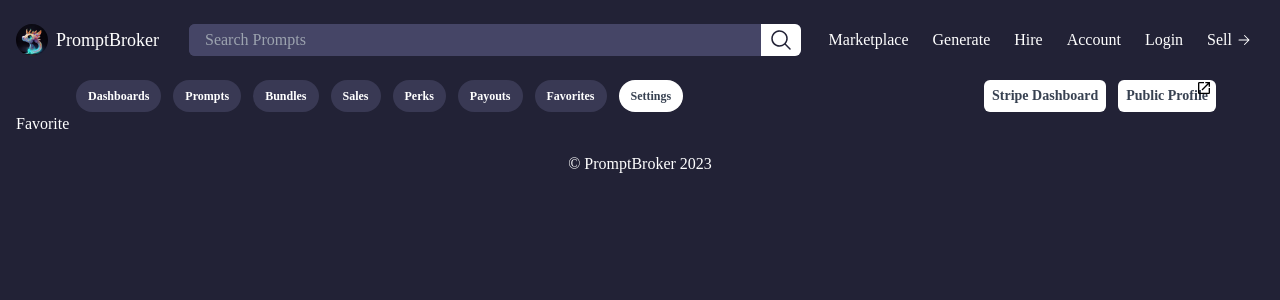
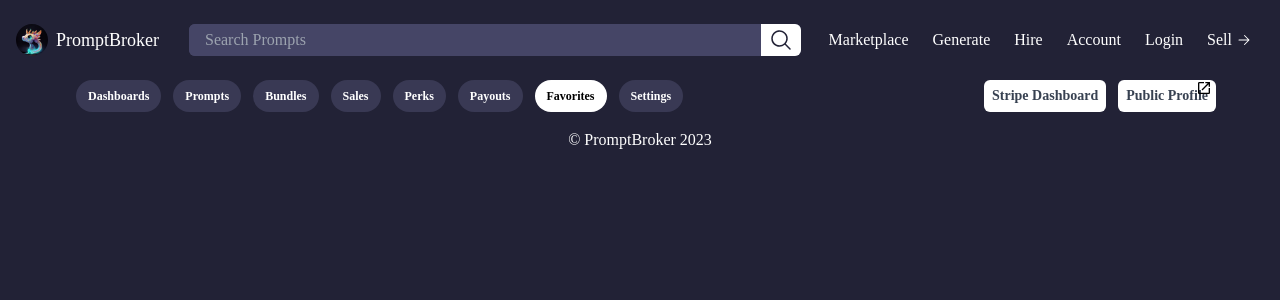
Before and after one commit to aminblm/promptbroker-boilerplate, a Next.js app: page /account/favorites in a window 1280 px wide. Shown: the top 300 px of the page. Built offline with nearby package versions, Linux system fonts and the light colour scheme; a web font is replaced by a local one.

Commit message:
added dynamic navigation

```diff
--- a/src/app/account/buttons.tsx
+++ b/src/app/account/buttons.tsx
@@ -1,35 +1,93 @@
 "use client";
+
+import Link from "next/link";
+import { usePathname } from "next/navigation";
+// import { useRouter } from "next/router";
 import open from "../../../public/home/open_new_window.svg";
 import Image from "next/image";
 
-export default function Buttons() {
+export default function Buttons({
+  children,
+  currentTab,
+}: {
+  children: React.ReactNode;
+  currentTab: React.ReactNode;
+}) {
+  const pathName = usePathname();
   return (
     <div className="flex flex-col-reverse sm:flex-row justify-between mx-2 sm:mx-12">
       <div className="sm:pl-0 pl-4">
-        <button className="rounded-full bg-[#393954] text-xs font-semibold text-white py-2 px-3 ml-3">
+        <button
+          className={`rounded-full bg-[#393954] text-xs font-semibold py-2 px-3 ml-3 ${
+            currentTab === "dashboards" && "bg-white text-black"
+          }`}
+        >
           Dashboards
         </button>
-        <button className="rounded-full bg-[#393954] text-xs font-semibold text-white py-2 px-3 ml-3">
+        <button
+          className={`rounded-full bg-[#393954] text-xs font-semibold py-2 px-3 ml-3 ${
+            currentTab === "prompts" && "bg-white text-black"
+          }`}
+        >
           Prompts
         </button>
-        <button className="rounded-full bg-[#393954] text-xs font-semibold text-white py-2 px-3 ml-3">
+        <button
+          className={`rounded-full bg-[#393954] text-xs font-semibold py-2 px-3 ml-3 ${
+            currentTab === "bundles" && "bg-white text-black"
+          }`}
+        >
           Bundles
         </button>
-        <button className="rounded-full bg-[#393954] text-xs font-semibold text-white py-2 px-3 ml-3">
+        <button
+          className={`rounded-full bg-[#393954] text-xs font-semibold py-2 px-3 ml-3 ${
+            currentTab === "sales" && "bg-white text-black"
+          }`}
+        >
           Sales
         </button>
-        <button className="rounded-full bg-[#393954] text-xs font-semibold text-white py-2 px-3 ml-3">
+        <button
+          className={`rounded-full bg-[#393954] text-xs font-semibold py-2 px-3 ml-3 ${
+            currentTab === "perks" && "bg-white text-black"
+          }`}
+        >
           Perks
         </button>
-        <button className="rounded-full bg-[#393954] text-xs font-semibold text-white py-2 px-3 ml-3">
+        <button
+          className={`rounded-full bg-[#393954] text-xs font-semibold py-2 px-3 ml-3 ${
+            currentTab === "payouts" && "bg-white text-black"
+          }`}
+        >
           Payouts
         </button>
-        <button className="rounded-full bg-[#393954] text-xs font-semibold text-white py-2 px-3 ml-3">
-          Favorites
-        </button>
-        <button className="rounded-full bg-white text-xs font-semibold text-gray-700 py-2 px-3 ml-3">
-          Settings
-        </button>
+        <Link
+          href="/account/favorites"
+          // className={`${currentTab === "favorites" && "text-[#000]"}`}
+        >
+          <button
+            className={`rounded-full bg-${
+              pathName === "/account/favorites"
+                ? "white text-black"
+                : "[#393954] text-white"
+            } text-xs font-semibold py-2 px-3 ml-3`}
+          >
+            Favorites
+          </button>
+        </Link>
+
+        <Link
+          href="/account/settings"
+          // className={`${currentTab === "settings"}`}
+        >
+          <button
+            className={`rounded-full bg-${
+              pathName === "/account/settings"
+                ? "white text-black"
+                : "[#393954] text-white"
+            } text-xs font-semibold py-2 px-3 ml-3`}
+          >
+            Settings
+          </button>
+        </Link>
       </div>
       <div className="flex mb-7 sm:mb-0">
         <button className="bg-white text-gray-700 rounded-md text-sm font-semibold py-1 px-2 ml-3">
--- a/src/app/account/favorites/page.tsx
+++ b/src/app/account/favorites/page.tsx
@@ -2,13 +2,10 @@
   title: "Favorites",
 };
 import Link from "next/link";
+import Accountheader from "../tabs/Accountheader";
 
 // When the user logs in, we have the accounts page
 
 export default function Favorites() {
-  return (
-    <>
-      <div className="">Favorite</div>
-    </>
-  );
+  return <>{/* <Accountheader /> */}</>;
 }
--- a/src/app/account/page.tsx
+++ b/src/app/account/page.tsx
@@ -1,22 +1,31 @@
 "use client";
-import { useRouter } from "next/router";
-import Settings from "./settings/page";
-import FavoritesPage from "./favorites/page";
-
 export const metadata = {
   title: "Favorites",
 };
 
+// import { useRouter } from "next/navigation";
+import { usePathname } from "next/navigation";
+import Settings from "./settings/page";
+import FavoritesPage from "./favorites/page";
+// import { Router } from "next/router";
+
 export default function Favorites() {
-  const router = useRouter();
-  const { view } = router.query;
+  // const router = useRouter();
+  // const { route } = router
+  const pathName = usePathname();
+
   let content;
 
-  if (view === "settings") {
+  if (pathName === "settings") {
     content = <Settings />;
-  } else if (view === "favorites") {
+  } else if (pathName === "favorites") {
     content = <FavoritesPage />;
   }
 
-  return <>{content}</>;
+  return (
+    <>
+      <div className="">Favorite</div>
+      {pathName}
+    </>
+  );
 }
--- /dev/null
+++ b/src/app/account/tabs/Accountheader.tsx
@@ -0,0 +1,33 @@
+"use client";
+
+import Link from "next/link";
+import { usePathname } from "next/navigation";
+
+function Accountheader({
+  children,
+  currentTab = "favorites",
+}: {
+  children: React.ReactNode;
+  currentTab: React.ReactNode;
+}) {
+  const pathName = usePathname();
+  return (
+    <div>
+      {/* <ul>
+        <Link href="/account/favorites">
+          <li className={`${currentTab === "favorites" && "text-[#000]"}`}>
+            Favorites
+          </li>
+        </Link>
+        <Link href="/account/settings">
+          <li className={`${currentTab === "settings" && "text-[#000]"}`}>
+            Settings
+          </li>
+        </Link>
+      </ul> */}
+      {children}
+    </div>
+  );
+}
+
+export default Accountheader;
```
Also changed, not shown: src/app/account/settings/page.tsx (+5 -3 lines).
